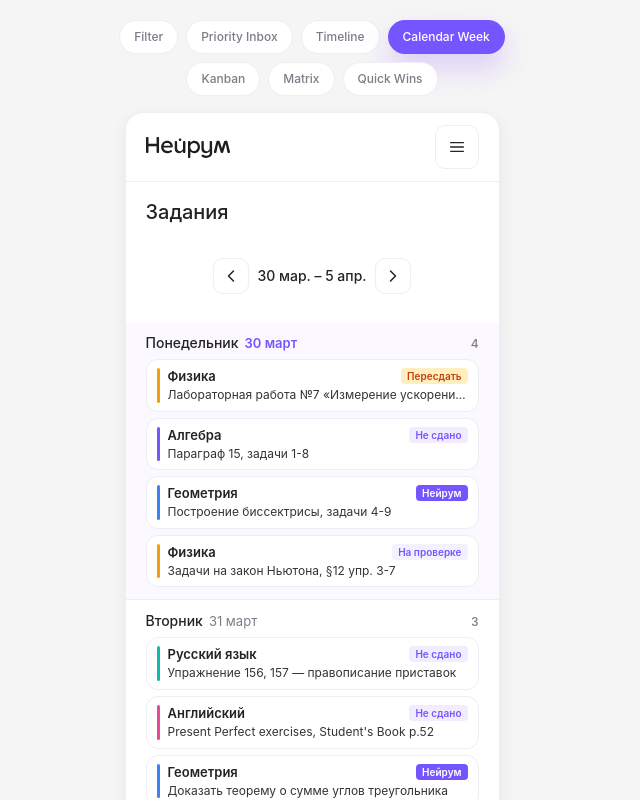
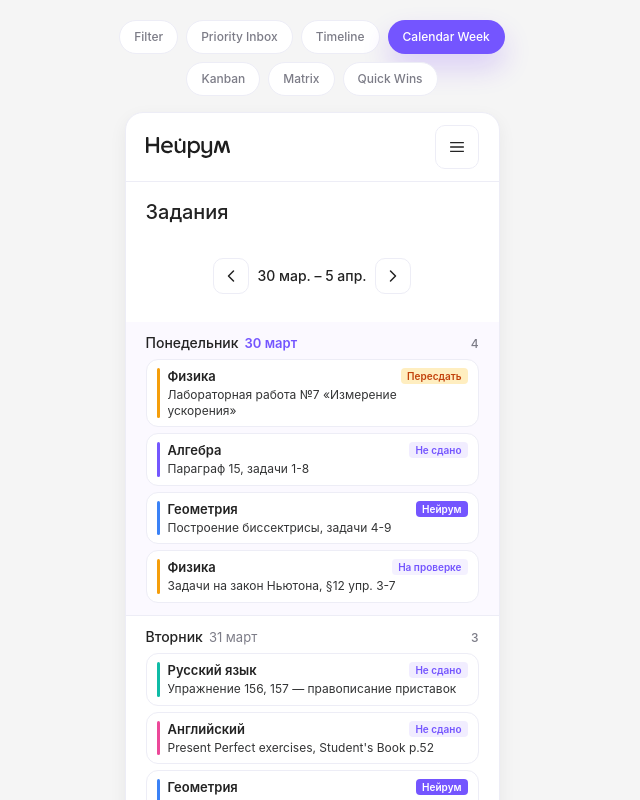
Before and after one commit to nikit34/neuroom-homework-density-prototypes, a React (Vite) app: page /neuroom-homework-density-prototypes/calendar in a window 1280 px wide. Shown: the top 800 px of the page, without its empty margins (328-968 px from the left). Built offline with nearby package versions, Linux system fonts and the light colour scheme.

Commit message:
Calendar: show 2 lines of description

```diff
--- a/src/styles.css
+++ b/src/styles.css
@@ -1159,9 +1159,10 @@ button {
   font-size: 12px;
   color: var(--text-muted);
   line-height: 1.3;
-  white-space: nowrap;
+  display: -webkit-box;
+  -webkit-line-clamp: 2;
+  -webkit-box-orient: vertical;
   overflow: hidden;
-  text-overflow: ellipsis;
 }
 
 /* ═══════════════════════════════════════════════════
```
